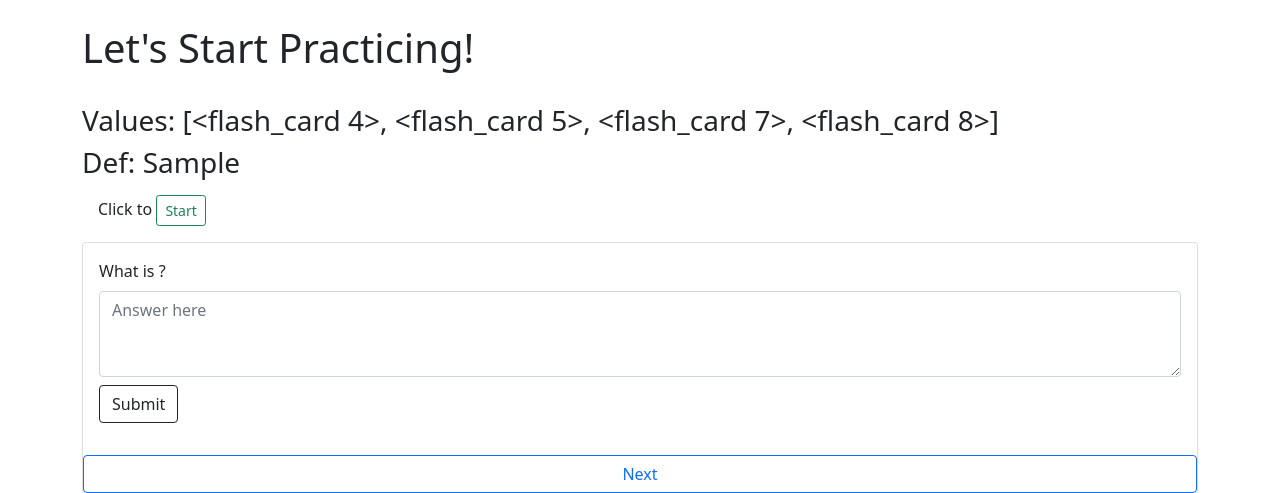
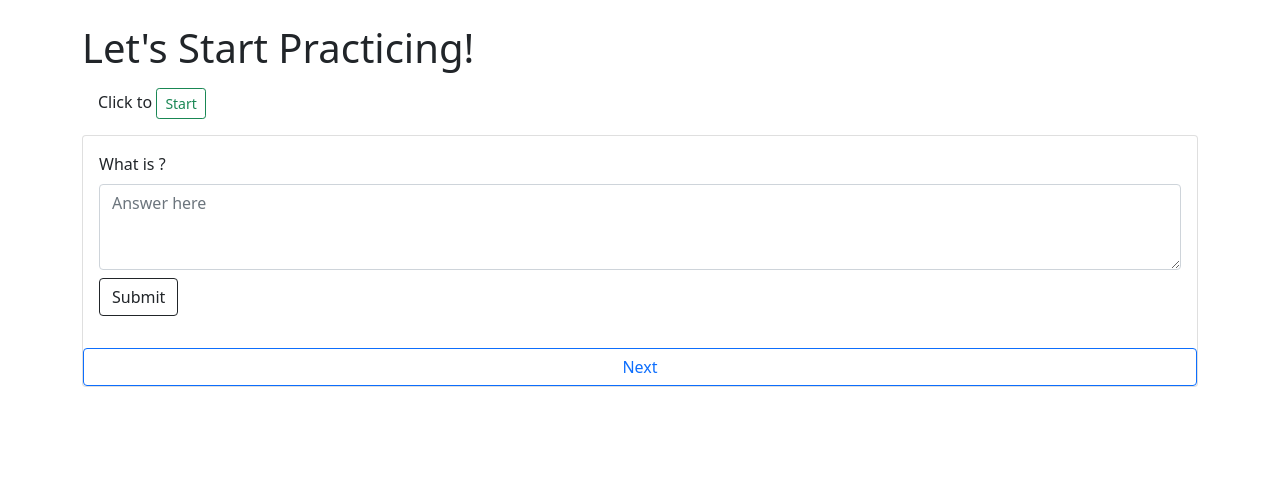
Before and after one commit to 98-percent-Milk/CRUD, a Flask app: template templates/practice.html in a window 1280 px wide. Shown: the part 56-549 px from the top of the page. Run offline with Flask 2, Linux system fonts and the light colour scheme; data comes from the database, SQL or seed files in the repository; the template is opened without the code that fills it: values that come from a table or form of the project are taken from there, most other values are stand-ins (such as "Sample title", 1, 10 or a date in 2020); some libraries are stand-ins or nearby versions.

Commit message:
got rid of visible terms and def

```diff
--- a/web_version/the_app/templates/practice.html
+++ b/web_version/the_app/templates/practice.html
@@ -4,9 +4,6 @@
 <div class='container'>
     <br>
     <h1>Let's Start Practicing!</h1>
-    <br>
-    <h3>Values: {{flashcards}}</h3>
-    <h3>Def: {{fc_def}}</h3>
     <div class="form-group m-3">
         <p>Click to
             <button type="submit" class="btn btn-outline-success btn-sm" onclick='randomTerm(), this.disabled = true;'>Start</button>
```
